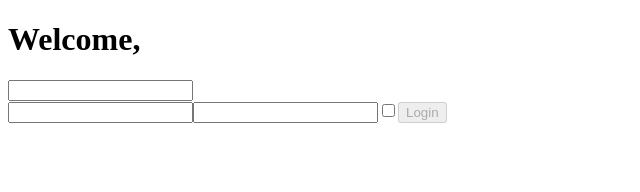
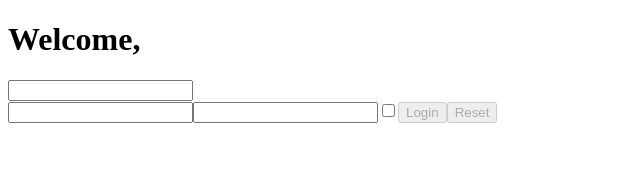
Before and after one commit to Andrea-Rizzo20/react-exercises, a React (Create React App) app: page / in a window 1280 px wide. Shown: the top 192 px of the page, without its empty margins (0-640 px from the left). Built offline with nearby package versions, Linux system fonts and the light colour scheme.

Commit message:
Esercizio/Forms-04

```diff
--- a/src/Login.js
+++ b/src/Login.js
@@ -22,6 +22,14 @@ export class Login extends React.Component{
         this.props.form(this.state)
     }
 
+    resetHandle = () => {
+        this.setState({
+            username: '',
+            password: '',
+            remember: false,
+        })
+    }
+
     render(){
         return(
             <div>
@@ -29,6 +37,7 @@ export class Login extends React.Component{
                 <input type='password' name='password' value={this.state.password} onChange={this.inputChangeHandle}></input>
                 <input type='checkbox' name='remember' checked={this.state.remember} onChange={this.inputChangeHandle}></input>
                 <button type="button" disabled={this.state.username !== '' && this.state.password !== '' ? false : true} onClick={this.submitHandle}>Login</button>
+                <button type="button" disabled ={this.state.username !== '' || this.state.password !== '' ? false : true} onClick={this.resetHandle}>Reset</button>
             </div>
         )
     }
```
